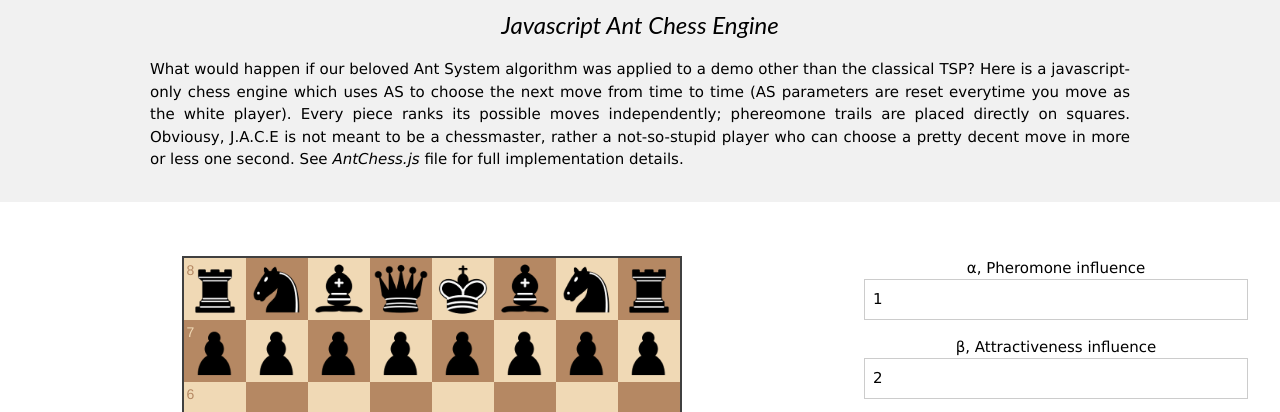
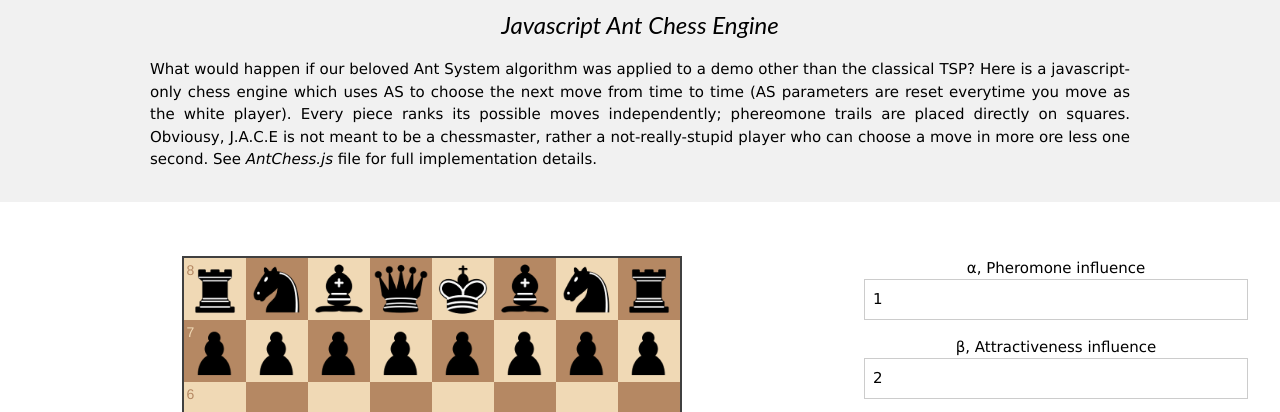
Before and after one commit to dbezzi/J.A.C.E., a plain HTML site: page index.html in a window 1280 px wide. Shown: the part 362-774 px from the top of the page. Drawn offline with Linux system fonts and the light colour scheme.

Commit message:
Update index.html

```diff
--- a/index.html
+++ b/index.html
@@ -42,7 +42,7 @@ h3 {font-family: "Lato", sans-serif; font-style: italic;}
     <div class="w3-center">
       <h1>J.A.C.E.</h1>
       <h3>Javascript Ant Chess Engine</h3>
-      <p class="w3-justify">What would happen if our beloved Ant System algorithm was applied to a demo other than the classical TSP? Here is a javascript-only chess engine which uses AS to choose the next move from time to time (AS parameters are reset everytime you move as the white player). Every piece ranks its possible moves independently; phereomone trails are placed directly on squares. Obviousy, J.A.C.E is not meant to be a chessmaster, rather a not-so-stupid player who can choose a pretty decent move in more or less one second.
+      <p class="w3-justify">What would happen if our beloved Ant System algorithm was applied to a demo other than the classical TSP? Here is a javascript-only chess engine which uses AS to choose the next move from time to time (AS parameters are reset everytime you move as the white player). Every piece ranks its possible moves independently; phereomone trails are placed directly on squares. Obviousy, J.A.C.E is not meant to be a chessmaster, rather a not-really-stupid player who can choose a move in more ore less one second.
 
 See <i>AntChess.js</i> file for full implementation details.</p>
     </div>
```
